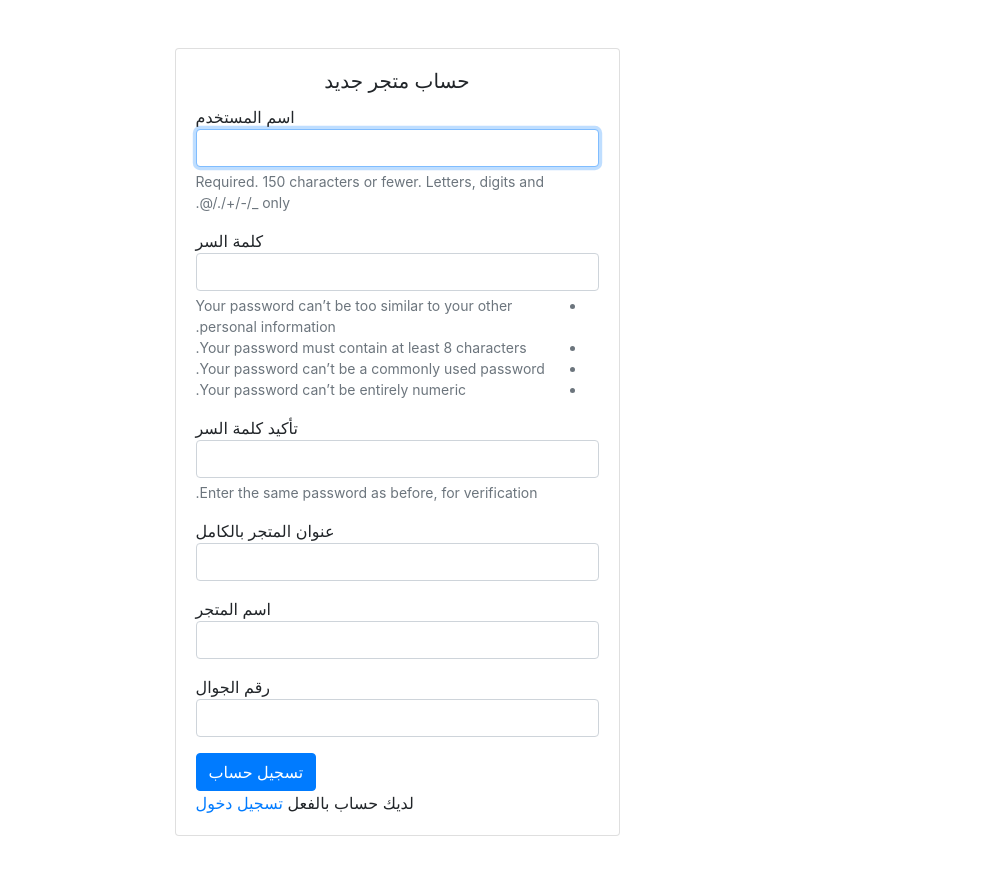
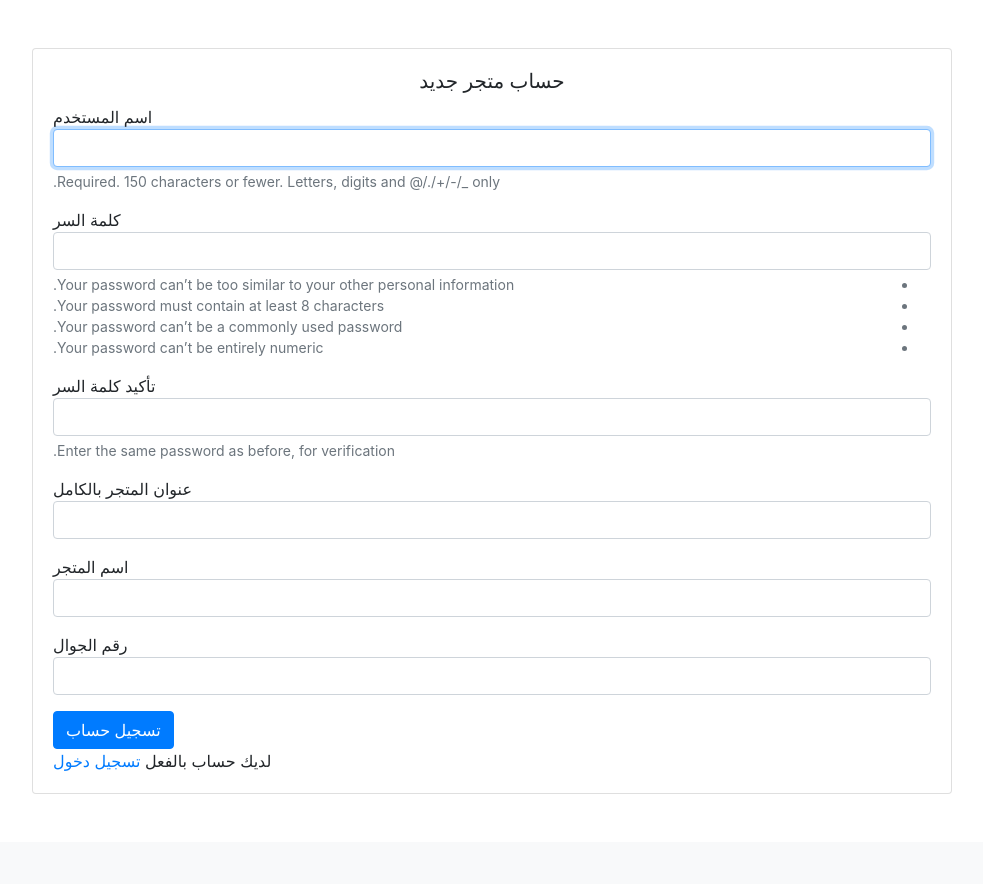
Before and after one commit to Muhammadreda264/hidelivery, a Django app: page /store/signup/ in a window 1280 px wide. Shown: the part 56-940 px from the top of the page, without its empty margins (243-1226 px from the left). After the commit the page ends 898 px from the top, so only its background shows below. Run offline with Django 3.2, Linux system fonts and the light colour scheme; some libraries are stand-ins or nearby versions.

Commit message:
Update storesignup.html

```diff
--- a/delivery/templates/storesignup.html
+++ b/delivery/templates/storesignup.html
@@ -35,7 +35,7 @@
    {% endfor %}
 <div class="container">
     <div class="row">
-      <div class="col-sm-9 col-md-7 col-lg-5 mx-auto">
+      <div class="col-lg-10 col-md-6 col-sm-8 col-12">
         <div class="card card-signin my-5">
           <div class="card-body">
             <h5 class="card-title text-center">حساب متجر جديد</h5>
```
